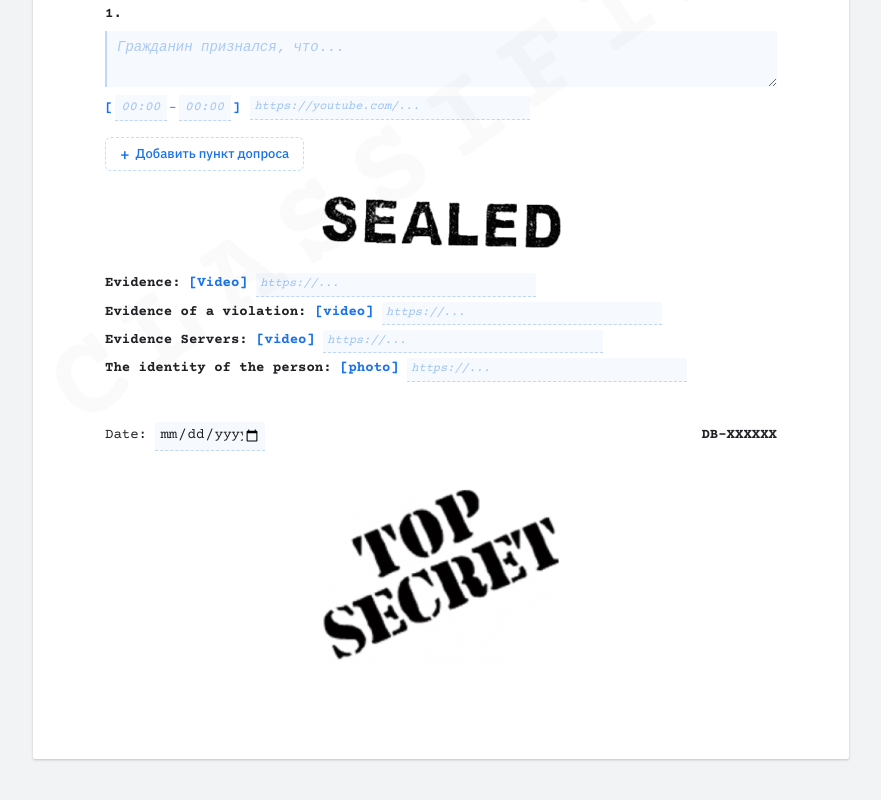
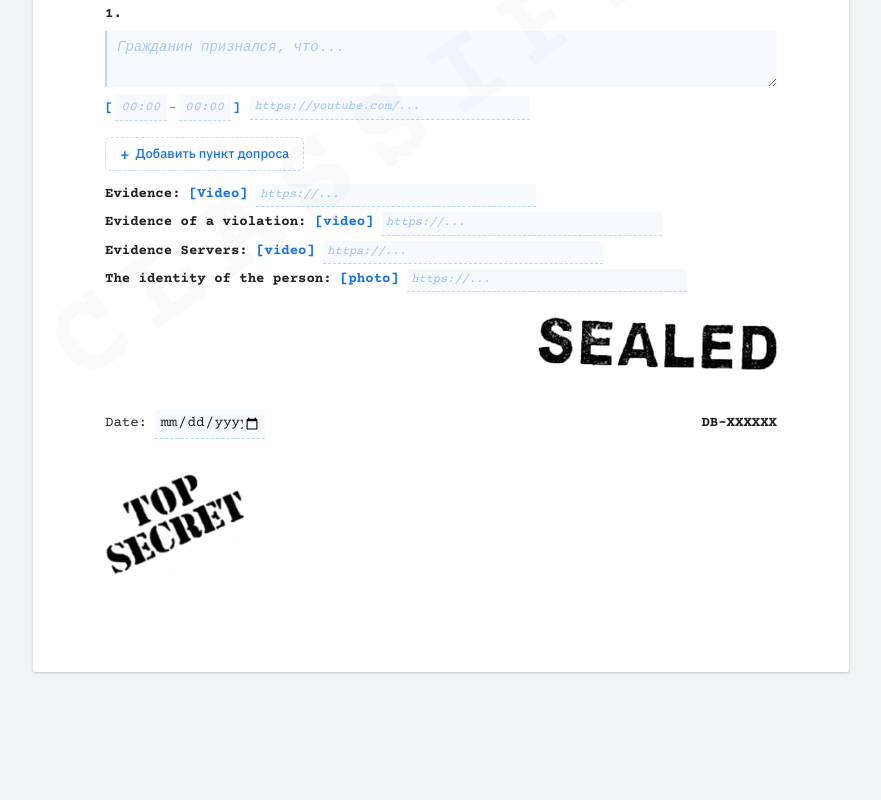
Before and after one commit to SpringFlash/DbDocsGenerator, a React (Vite) app: page / in a window 1280 px wide. Shown: the part 560-1360 px from the top of the page, without its empty margins (199-1080 px from the left). After the commit the page ends 1296 px from the top, so only its background shows below. Built offline with nearby package versions, Linux system fonts and the light colour scheme; no server answers.

Commit message:
fix: correct SEALED/TOP SECRET alignment and order per original doc

```diff
--- a/src/components/ReportForm.tsx
+++ b/src/components/ReportForm.tsx
@@ -171,13 +171,6 @@ export function ReportForm({ data, onChange }: Props) {
         <span style={{ fontSize: 16 }}>+</span> Добавить пункт допроса
       </button>
 
-      {/* ── SEALED ── */}
-      <img
-        src={basePath + "image3.png"}
-        alt="SEALED"
-        className="doc-image doc-image--sealed"
-      />
-
       {/* ── Evidence ── */}
       <div className="evidence-line">
         <span className="evidence-label">Evidence:</span>{" "}
@@ -227,6 +220,13 @@ export function ReportForm({ data, onChange }: Props) {
         />
       </div>
 
+      {/* ── SEALED (right-aligned) ── */}
+      <img
+        src={basePath + "image3.png"}
+        alt="SEALED"
+        className="doc-image doc-image--sealed"
+      />
+
       {/* ── Footer ── */}
       <div className="doc-footer">
         <div>
@@ -241,7 +241,7 @@ export function ReportForm({ data, onChange }: Props) {
         <div className="doc-bold">{data.agentId || "DB-XXXXXX"}</div>
       </div>
 
-      {/* ── TOP SECRET (footer) ── */}
+      {/* ── TOP SECRET (left-aligned footer) ── */}
       <img
         src={basePath + "image1.png"}
         alt="TOP SECRET"
--- a/src/docx/generateReport.ts
+++ b/src/docx/generateReport.ts
@@ -124,14 +124,23 @@ export async function generateReport(data: ReportData, assets: ReportAssets): Pr
           // 6. Interrogation items
           ...interrogationParagraphs,
 
-          // 7. SEALED image
-          centeredImage(assets.sealed, 300, 80),
-
-          // 8. Evidence section
+          // 7. Evidence section
           evidenceLink("Evidence:", "[Video]", evidenceData.evidence),
           evidenceLink("Evidence of a violation:", "[video]", evidenceData.evidenceViolation),
           evidenceLink("Evidence Servers:", "[video]", evidenceData.evidenceServers),
           evidenceLink("The identity of the person: ", "[photo]", evidenceData.identityPerson),
+
+          // 8. SEALED image (right-aligned)
+          new Paragraph({
+            alignment: AlignmentType.RIGHT,
+            children: [
+              new ImageRun({
+                data: assets.sealed,
+                transformation: { width: 300, height: 80 },
+                type: "png",
+              }),
+            ],
+          }),
 
           // 9. Footer table
           new Table({
@@ -160,8 +169,17 @@ export async function generateReport(data: ReportData, assets: ReportAssets): Pr
             ],
           }),
 
-          // 10. TOP SECRET stamp (footer)
-          centeredImage(assets.topSecret, 300, 250),
+          // 10. TOP SECRET stamp (left-aligned footer)
+          new Paragraph({
+            alignment: AlignmentType.LEFT,
+            children: [
+              new ImageRun({
+                data: assets.topSecret,
+                transformation: { width: 150, height: 125 },
+                type: "png",
+              }),
+            ],
+          }),
         ],
       },
     ],
--- a/src/styles.css
+++ b/src/styles.css
@@ -193,11 +193,11 @@ body {
 }
 .doc-image--sealed {
   width: 240px;
-  margin: 24px auto;
+  margin: 24px 0 24px auto;
 }
 .doc-image--top-secret {
-  width: 240px;
-  margin: 32px auto 0;
+  width: 140px;
+  margin: 32px 0 0;
 }
 
 /* ── Document text ── */
```
